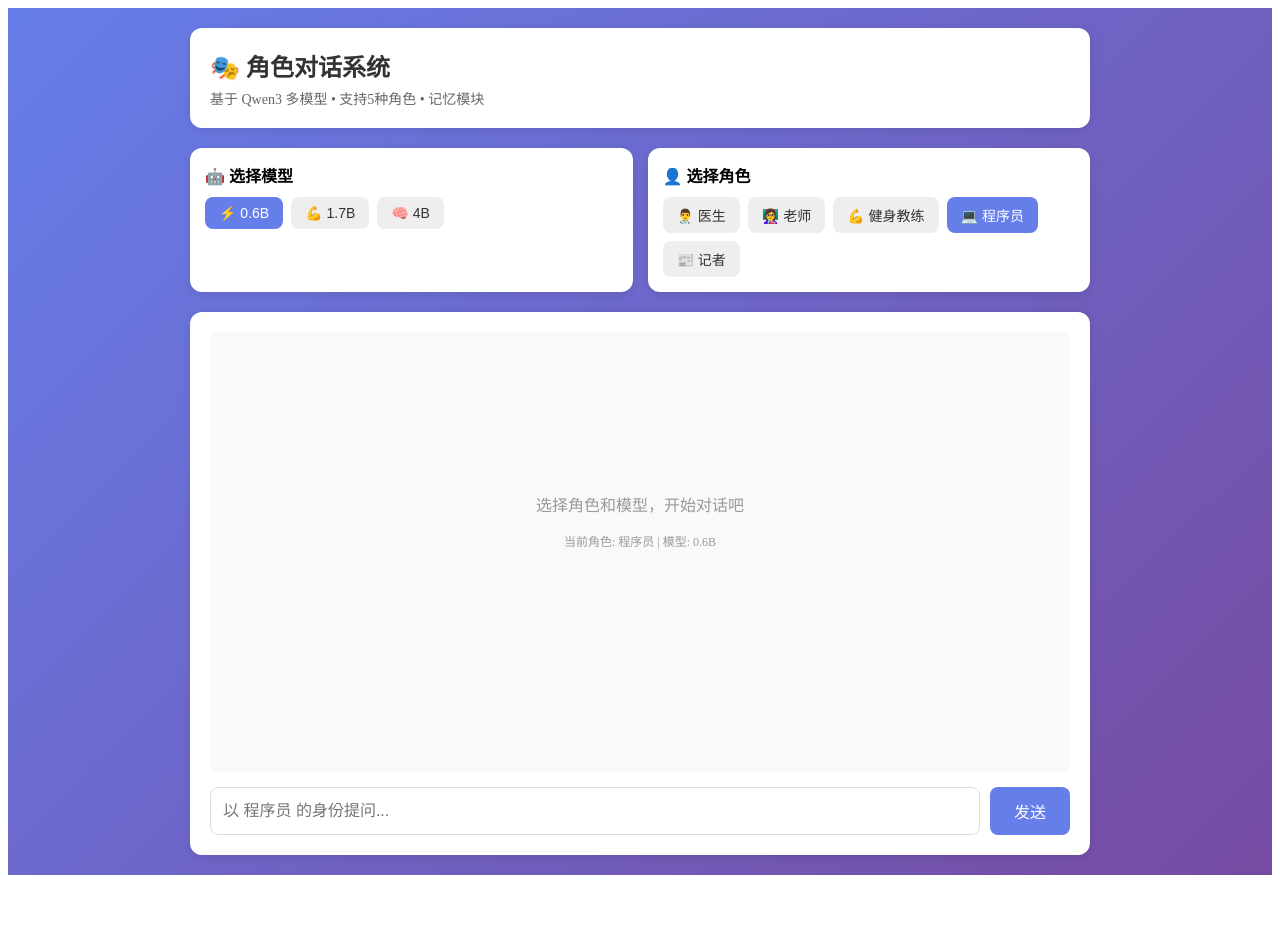
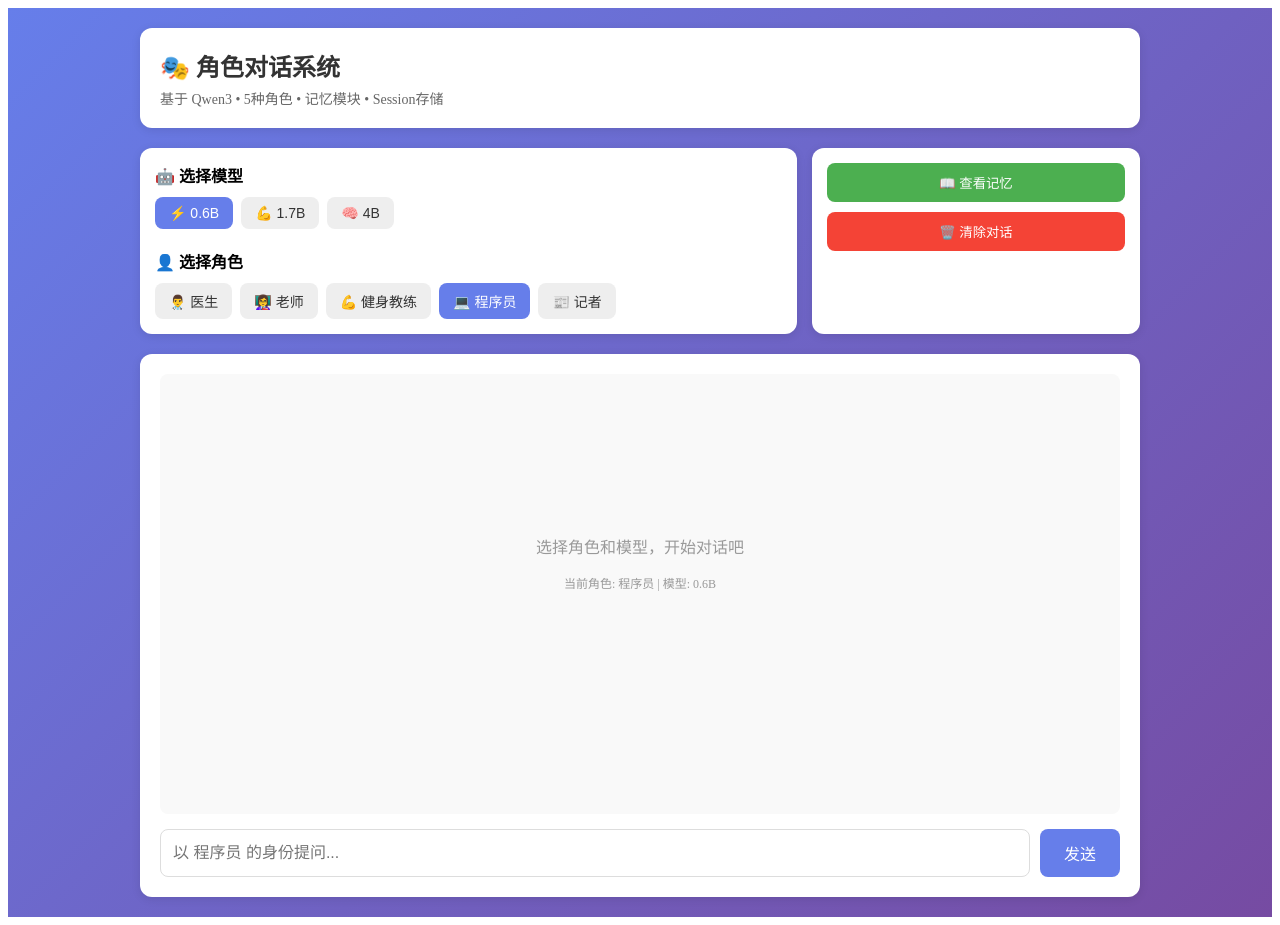
Before and after one commit to AdamLeeN/char-agent-web, a Next.js app: page / in a window 1280 px wide. Before the commit the page ends 883 px from the top, so only its background shows below. Built offline with nearby package versions, Linux system fonts and the light colour scheme.

Commit message:
feat: 添加记忆模块显示、session存储、清除对话、换角色新建session

```diff
--- a/app/page.tsx
+++ b/app/page.tsx
@@ -1,8 +1,9 @@
 'use client';
 
-import { useState } from 'react';
+import { useState, useEffect } from 'react';
 import { chat, Message } from '../lib/agents';
 import { ROLES } from '../lib/roles';
+import { loadFromLocalStorage, getAllMemory, clearMemory, addMemory } from '../lib/memory';
 
 export default function Home() {
   const [model, setModel] = useState('0.6B');
@@ -10,12 +11,55 @@ export default function Home() {
   const [input, setInput] = useState('');
   const [messages, setMessages] = useState<Message[]>([]);
   const [loading, setLoading] = useState(false);
+  const [showMemory, setShowMemory] = useState(false);
 
-  const models = [
-    { value: '0.6B', label: '⚡ 0.6B' },
-    { value: '1.7B', label: '💪 1.7B' },
-    { value: '4B', label: '🧠 4B' }
-  ];
+  // 加载记忆
+  useEffect(() => {
+    loadFromLocalStorage(role);
+  }, []);
+
+  // 切换角色时新建session
+  const handleRoleChange = (newRole: string) => {
+    if (newRole !== role) {
+      // 保存当前对话到 localStorage
+      saveSession(role, messages);
+      // 清除新角色的记忆并加载
+      loadFromLocalStorage(newRole);
+      // 清空当前对话
+      setMessages([]);
+      setRole(newRole);
+    }
+  };
+
+  // 保存对话到 localStorage
+  const saveSession = (roleId: string, msgs: Message[]) => {
+    try {
+      localStorage.setItem(`session_${roleId}`, JSON.stringify(msgs));
+    } catch (e) {
+      console.error('Failed to save session:', e);
+    }
+  };
+
+  // 加载对话
+  const loadSession = (roleId: string) => {
+    try {
+      const stored = localStorage.getItem(`session_${roleId}`);
+      if (stored) {
+        return JSON.parse(stored);
+      }
+    } catch (e) {
+      console.error('Failed to load session:', e);
+    }
+    return [];
+  };
+
+  // 清除对话
+  const clearSession = () => {
+    setMessages([]);
+    clearMemory(role);
+    localStorage.removeItem(`session_${role}`);
+    localStorage.removeItem(`memory_${role}`);
+  };
 
   const send = async () => {
     if (!input.trim()) return;
@@ -36,19 +80,27 @@ export default function Home() {
     setLoading(false);
   };
 
+  const models = [
+    { value: '0.6B', label: '⚡ 0.6B' },
+    { value: '1.7B', label: '💪 1.7B' },
+    { value: '4B', label: '🧠 4B' }
+  ];
+
   return (
     <div style={{ minHeight: '100vh', background: 'linear-gradient(135deg, #667eea 0%, #764ba2 100%)', padding: '20px' }}>
-      <div style={{ maxWidth: '900px', margin: '0 auto' }}>
+      <div style={{ maxWidth: '1000px', margin: '0 auto' }}>
         <header style={{ background: 'white', padding: '20px', borderRadius: '12px', marginBottom: '20px', boxShadow: '0 2px 10px rgba(0,0,0,0.1)' }}>
           <h1 style={{ margin: 0, fontSize: '24px', color: '#333' }}>🎭 角色对话系统</h1>
-          <p style={{ margin: '5px 0 0', color: '#666', fontSize: '14px' }}>基于 Qwen3 多模型 • 支持5种角色 • 记忆模块</p>
+          <p style={{ margin: '5px 0 0', color: '#666', fontSize: '14px' }}>基于 Qwen3 • 5种角色 • 记忆模块 • Session存储</p>
         </header>
 
-        <div style={{ display: 'grid', gridTemplateColumns: '1fr 1fr', gap: '15px', marginBottom: '20px' }}>
-          {/* 模型选择 */}
+        <div style={{ display: 'grid', gridTemplateColumns: '2fr 1fr', gap: '15px', marginBottom: '20px' }}>
+          {/* 左侧：模型和角色 */}
           <div style={{ background: 'white', padding: '15px', borderRadius: '12px', boxShadow: '0 2px 10px rgba(0,0,0,0.1)' }}>
+            <div style={{ display: 'flex', gap: '20px', flexWrap: 'wrap' }}>
+              <div>
                 <div style={{ fontWeight: 'bold', marginBottom: '10px' }}>🤖 选择模型</div>
-            <div style={{ display: 'flex', gap: '8px', flexWrap: 'wrap' }}>
+                <div style={{ display: 'flex', gap: '8px' }}>
                   {models.map(m => (
                     <button
                       key={m.value}
@@ -68,15 +120,13 @@ export default function Home() {
                   ))}
                 </div>
               </div>
-
-          {/* 角色选择 */}
-          <div style={{ background: 'white', padding: '15px', borderRadius: '12px', boxShadow: '0 2px 10px rgba(0,0,0,0.1)' }}>
+              <div>
                 <div style={{ fontWeight: 'bold', marginBottom: '10px' }}>👤 选择角色</div>
                 <div style={{ display: 'flex', gap: '8px', flexWrap: 'wrap' }}>
                   {ROLES.map(r => (
                     <button
                       key={r.id}
-                  onClick={() => setRole(r.id)}
+                      onClick={() => handleRoleChange(r.id)}
                       style={{
                         padding: '8px 14px',
                         border: 'none',
@@ -91,6 +141,24 @@ export default function Home() {
                     </button>
                   ))}
                 </div>
+              </div>
+            </div>
+          </div>
+
+          {/* 右侧：操作按钮 */}
+          <div style={{ background: 'white', padding: '15px', borderRadius: '12px', boxShadow: '0 2px 10px rgba(0,0,0,0.1)', display: 'flex', flexDirection: 'column', gap: '10px' }}>
+            <button
+              onClick={() => setShowMemory(!showMemory)}
+              style={{ padding: '10px', background: '#4CAF50', color: 'white', border: 'none', borderRadius: '8px', cursor: 'pointer' }}
+            >
+              {showMemory ? '📖 隐藏记忆' : '📖 查看记忆'}
+            </button>
+            <button
+              onClick={clearSession}
+              style={{ padding: '10px', background: '#f44336', color: 'white', border: 'none', borderRadius: '8px', cursor: 'pointer' }}
+            >
+              🗑️ 清除对话
+            </button>
           </div>
         </div>
 
@@ -143,6 +211,24 @@ export default function Home() {
             </button>
           </div>
         </div>
+
+        {/* 记忆模块显示 */}
+        {showMemory && (
+          <div style={{ background: 'white', borderRadius: '12px', padding: '20px', marginTop: '20px', boxShadow: '0 2px 10px rgba(0,0,0,0.1)' }}>
+            <h3 style={{ marginTop: 0 }}>📖 当前记忆 ({role})</h3>
+            {getAllMemory(role).length === 0 ? (
+              <p style={{ color: '#999' }}>暂无记忆</p>
+            ) : (
+              <div style={{ maxHeight: '200px', overflowY: 'auto' }}>
+                {getAllMemory(role).map((m, i) => (
+                  <div key={i} style={{ padding: '8px', borderBottom: '1px solid #eee' }}>
+                    <strong>{m.role}:</strong> {m.content}
+                  </div>
+                ))}
+              </div>
+            )}
+          </div>
+        )}
       </div>
     </div>
   );
--- a/lib/memory.ts
+++ b/lib/memory.ts
@@ -18,10 +18,14 @@ export function addMemory(agentId: string, role: string, content: string) {
   if (memoryStore[agentId].length > 10) {
     memoryStore[agentId] = memoryStore[agentId].slice(-10);
   }
+
+  // 保存到 localStorage
+  saveToLocalStorage(agentId);
 }
 
 export function clearMemory(agentId: string) {
   memoryStore[agentId] = [];
+  localStorage.removeItem(`memory_${agentId}`);
 }
 
 export function getMemoryContext(agentId: string): string {
@@ -30,3 +34,29 @@ export function getMemoryContext(agentId: string): string {
 
   return `相关记忆:\n${memories.map(m => `- ${m.content}`).join('\n')}`;
 }
+
+// 保存到 localStorage
+function saveToLocalStorage(agentId: string) {
+  try {
+    localStorage.setItem(`memory_${agentId}`, JSON.stringify(memoryStore[agentId]));
+  } catch (e) {
+    console.error('Failed to save memory:', e);
+  }
+}
+
+// 从 localStorage 加载
+export function loadFromLocalStorage(agentId: string) {
+  try {
+    const stored = localStorage.getItem(`memory_${agentId}`);
+    if (stored) {
+      memoryStore[agentId] = JSON.parse(stored);
+    }
+  } catch (e) {
+    console.error('Failed to load memory:', e);
+  }
+}
+
+// 获取所有记忆（用于显示）
+export function getAllMemory(agentId: string) {
+  return getMemory(agentId);
+}
```
Lines whose indentation alone changed are shown as unchanged.
